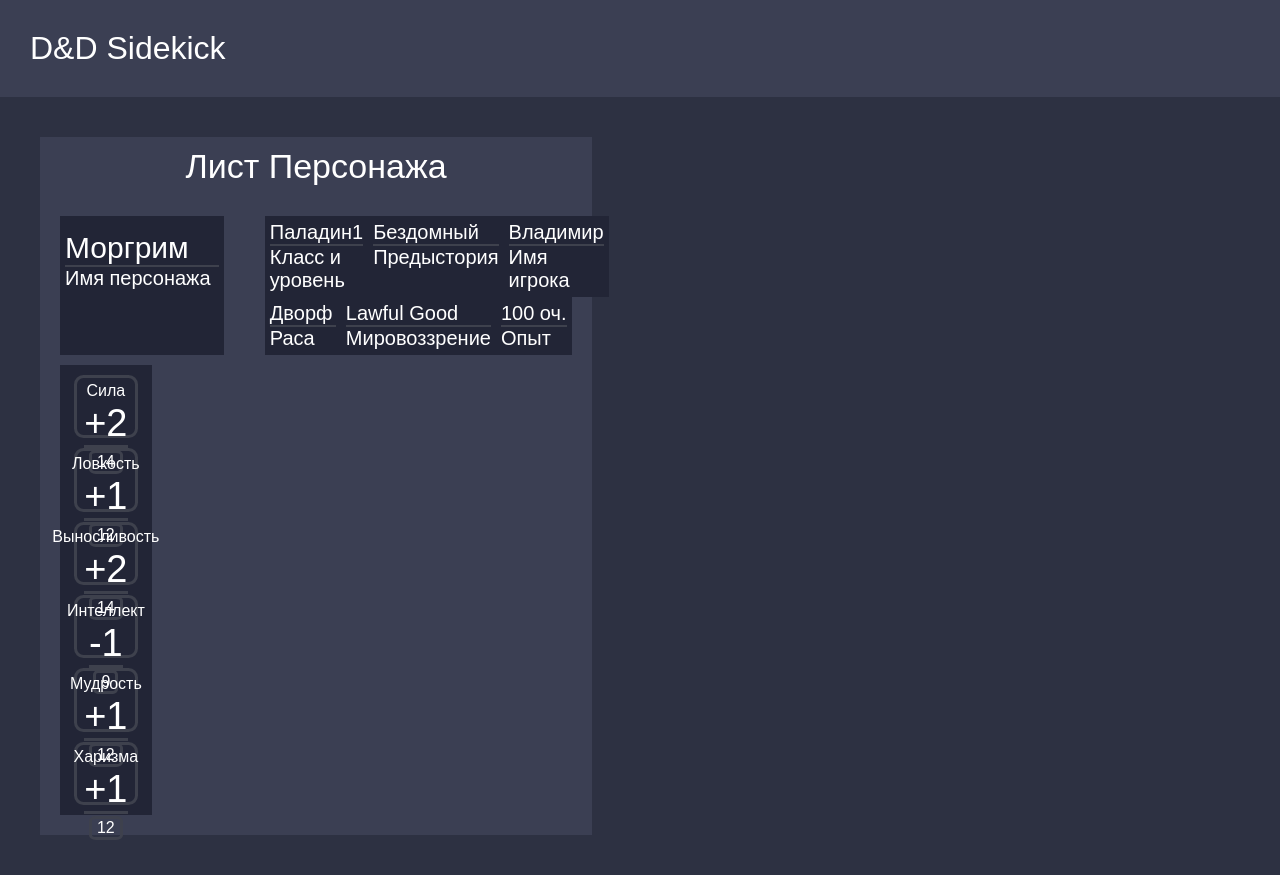
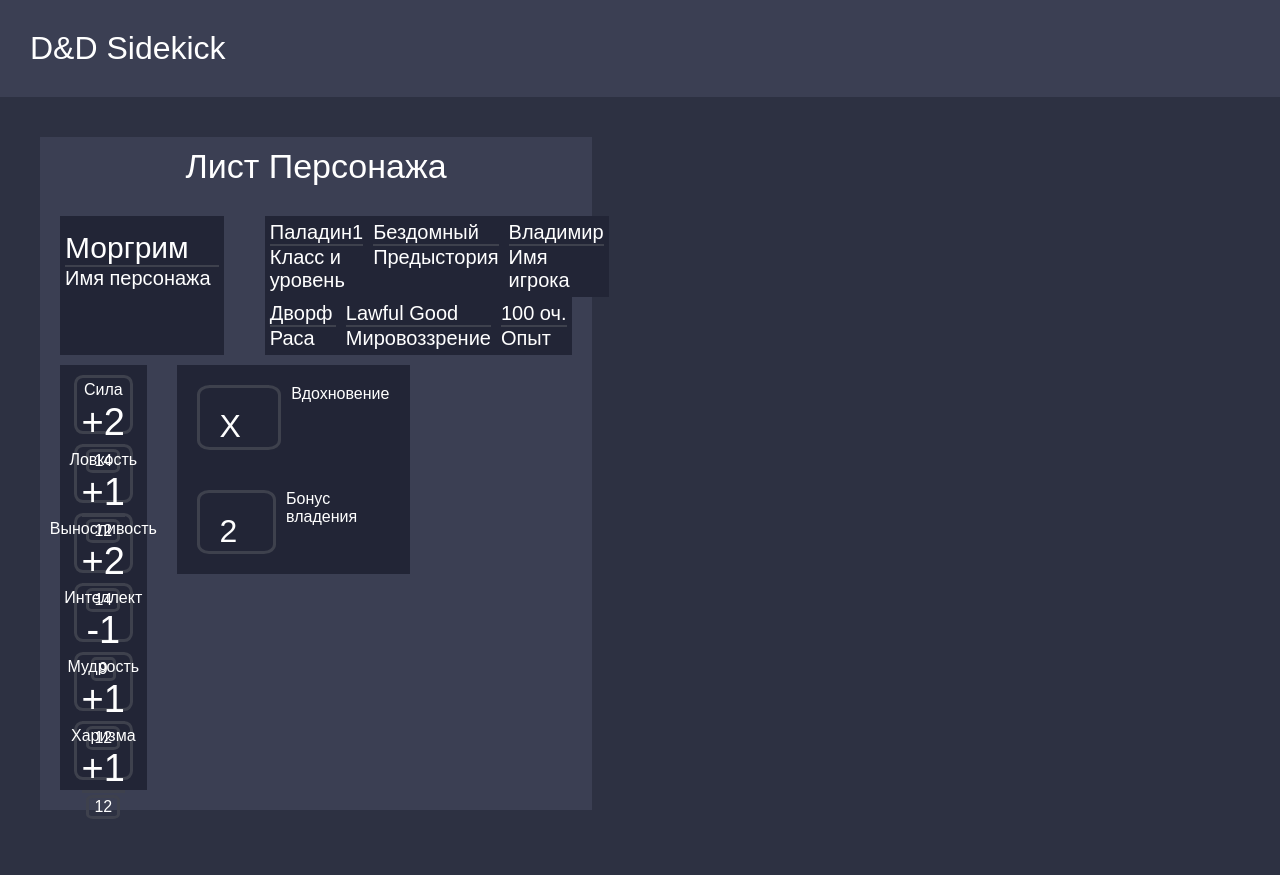
Before and after one commit to Voldezhur/DnDSidekick, a React (Create React App) app in the folder client/: page / in a window 1280 px wide. After the commit the page ends 850 px from the top, so only its background shows below. Built offline with nearby package versions, Linux system fonts and the light colour scheme; a web font is replaced by a local one.

Commit message:
started making more content for the character sheet

```diff
--- a/client/src/components/CharacterSheet.jsx
+++ b/client/src/components/CharacterSheet.jsx
@@ -32,6 +32,24 @@ function Attribute (props) {
     );
 }
 
+function Inspiration (props) {
+    return (
+        <div id="inspiration">
+            <div class="checkbox">{props.hasInspiration === "true" ? 'X' : ''}</div>
+            <div>Вдохновение</div>
+        </div>
+    );
+}
+
+function Proficiency (props) {
+    return (
+        <div id="inspiration">
+            <div class="checkbox">{props.proficiency}</div>
+            <div>Бонус владения</div>
+        </div>
+    );
+}
+
 export default function CharacterSheet () {
     return (
         <div id="character-sheet">
@@ -54,6 +72,7 @@ export default function CharacterSheet () {
                 </div>
             </div>
 
+            <div class="horizontal-flexbox">
                 <div id="attributes">
                     <Attribute name="Сила" value="14" />
                     <Attribute name="Ловкость" value="12" />
@@ -62,6 +81,12 @@ export default function CharacterSheet () {
                     <Attribute name="Мудрость" value="12" />
                     <Attribute name="Харизма" value="12" />
                 </div>
+
+                <div class="vertical-flexbox">
+                    <Inspiration hasInspiration="true" />
+                    <Proficiency proficiency="2" />
+                </div>
+            </div>
         </div>
     );
 }
--- a/client/src/styles/main.css
+++ b/client/src/styles/main.css
@@ -21,6 +21,17 @@ header {
     font-size: 32px;
     padding: 30px;
     width: auto;
+}
+
+.horizontal-flexbox {
+    display: flex;
+    flex-direction: row;
+    gap: 30px;
+}
+
+.vertical-flexbox {
+    display: flex;
+    flex-direction: column;
 }
 
 /* Лист персонажа */
@@ -96,7 +107,7 @@ header {
     display: flex;
     flex-direction: column;
     background-color: #222536;
-    width: 14%;
+    width: 13%;
     padding: 10px;
     align-items: center;
     gap: 10px;
@@ -124,3 +135,21 @@ header {
     padding-left: 5px;
     padding-right: 5px;
 }
+
+
+#inspiration {
+    display: flex;
+    flex-direction: row;
+    background-color: #222536;
+    padding: 20px;
+    gap: 10px;
+}
+.checkbox {
+    border: solid #3E414D;
+    border-radius: 15%;
+    width: 20%;
+    height: 0;
+    padding: 20px;
+    padding-bottom: 20%;
+    font-size: 32px;
+}
```
Lines whose indentation alone changed are shown as unchanged.
